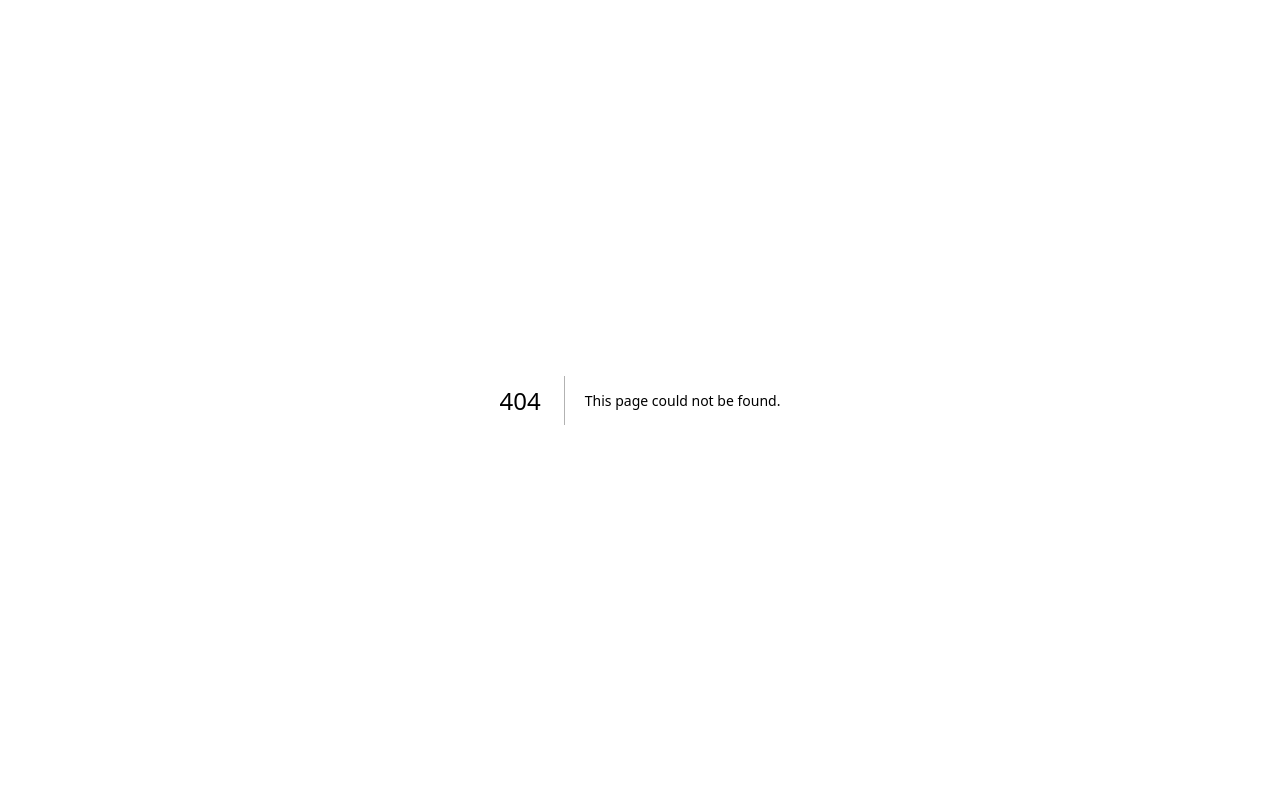
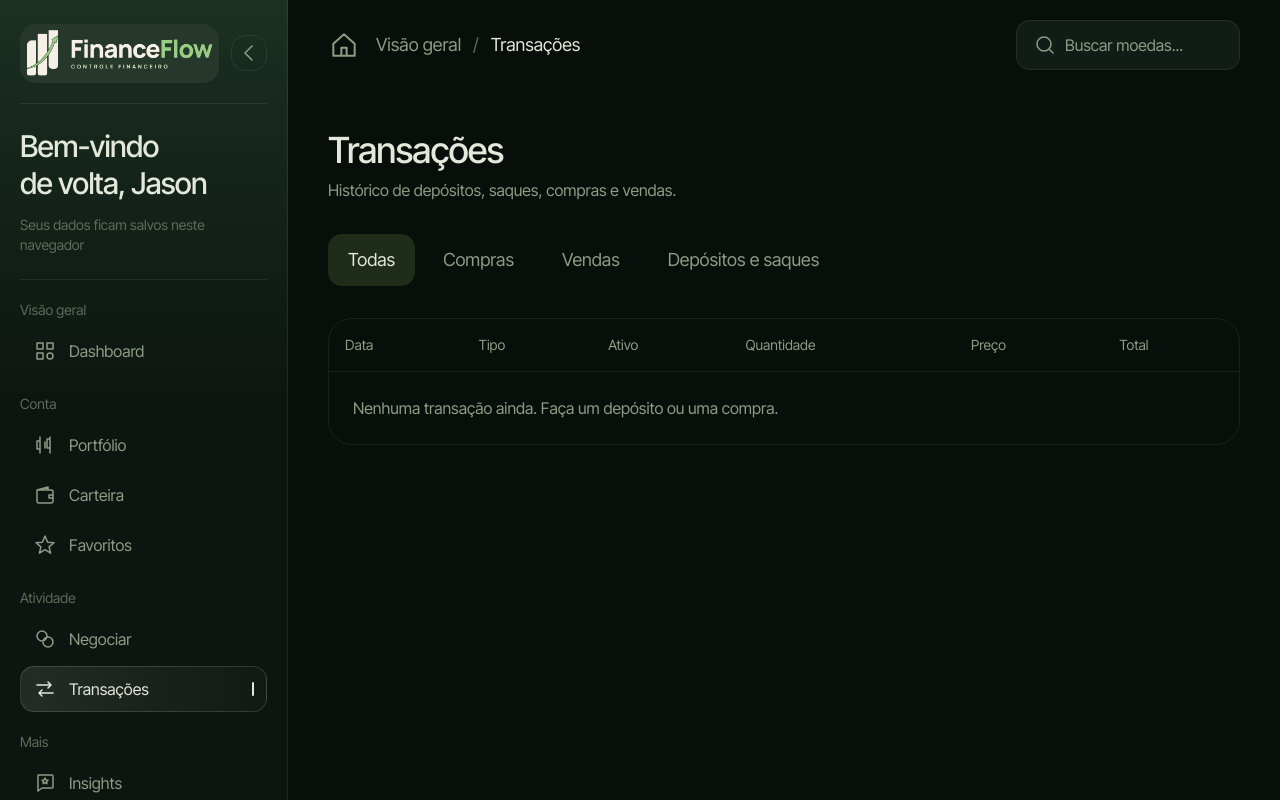
Before and after one commit to dutrathiagodev/financeflow, a Next.js app: page /transactions in a window 1280 px wide. Before the commit this address had no page. Built offline with nearby package versions, Linux system fonts and the light colour scheme.

Commit message:
feat: página Transações com filtros

```diff
--- /dev/null
+++ b/src/app/(app)/transactions/page.tsx
@@ -0,0 +1,8 @@
+import type { Metadata } from "next";
+import { Transactions } from "@/components/sections/transactions/transactions";
+
+export const metadata: Metadata = { title: "Transações · FinanceFlow" };
+
+export default function TransactionsPage() {
+  return <Transactions />;
+}
--- /dev/null
+++ b/src/components/sections/transactions/transactions-table.tsx
@@ -0,0 +1,78 @@
+"use client";
+
+import { useState } from "react";
+import { transactionsText } from "@/content/trading";
+import { formatQuantity, formatUsd } from "@/lib/format";
+import { useAccount } from "@/lib/use-account";
+import { cn } from "@/lib/utils";
+import type { TransactionType } from "@/types/trading";
+
+const tone: Record<TransactionType, string> = {
+  buy: "bg-up-soft text-up",
+  deposit: "bg-up-soft text-up",
+  sell: "bg-down-soft text-down",
+  withdraw: "bg-down-soft text-down",
+};
+
+const headCell = "px-4 py-4 text-left text-sm font-normal text-ink-muted";
+
+export function TransactionsTable() {
+  const { account } = useAccount();
+  const [filter, setFilter] = useState("all");
+  const { columns, types } = transactionsText;
+
+  const rows = account.transactions.filter((t) =>
+    filter === "all" ? true : filter === "cash" ? t.type === "deposit" || t.type === "withdraw" : t.type === filter,
+  );
+
+  return (
+    <>
+      <ul className="flex flex-wrap gap-2">
+        {transactionsText.filters.map((item) => (
+          <li key={item.id}>
+            <button
+              type="button"
+              aria-pressed={filter === item.id}
+              onClick={() => setFilter(item.id)}
+              className={cn(
+                "rounded-control px-5 py-3 text-lg transition-colors",
+                filter === item.id ? "bg-accent-soft text-ink" : "text-ink-muted hover:text-ink",
+              )}
+            >
+              {item.label}
+            </button>
+          </li>
+        ))}
+      </ul>
+
+      <div className="overflow-x-auto rounded-3xl border border-line">
+        <table className="w-full min-w-2xl">
+          <thead className="border-b border-line">
+            <tr>
+              {Object.values(columns).map((label) => (
+                <th key={label} scope="col" className={headCell}>{label}</th>
+              ))}
+            </tr>
+          </thead>
+          <tbody>
+            {rows.map((t) => (
+              <tr key={t.id} className="border-b border-line last:border-b-0 hover:bg-white/[0.02]">
+                <td className="px-4 py-4 text-sm text-ink-muted">
+                  {new Date(t.time).toLocaleString("pt-BR", { dateStyle: "short", timeStyle: "short" })}
+                </td>
+                <td className="px-4 py-4">
+                  <span className={cn("rounded-full px-3 py-1 text-xs", tone[t.type])}>{types[t.type]}</span>
+                </td>
+                <td className="px-4 py-4">{t.symbol ?? "USD"}</td>
+                <td className="px-4 py-4">{t.quantity ? formatQuantity(t.quantity) : "—"}</td>
+                <td className="px-4 py-4">{t.price ? formatUsd(t.price) : "—"}</td>
+                <td className="px-4 py-4">{formatUsd(t.usd)}</td>
+              </tr>
+            ))}
+          </tbody>
+        </table>
+        {rows.length === 0 && <p className="p-6 text-ink-muted">{transactionsText.empty}</p>}
+      </div>
+    </>
+  );
+}
--- /dev/null
+++ b/src/components/sections/transactions/transactions.tsx
@@ -0,0 +1,12 @@
+import { PageHeading } from "@/components/ui/page-heading";
+import { transactionsText } from "@/content/trading";
+import { TransactionsTable } from "./transactions-table";
+
+export function Transactions() {
+  return (
+    <section className="flex flex-col gap-8 px-6 py-10 lg:px-10">
+      <PageHeading title={transactionsText.title} description={transactionsText.description} />
+      <TransactionsTable />
+    </section>
+  );
+}
```
